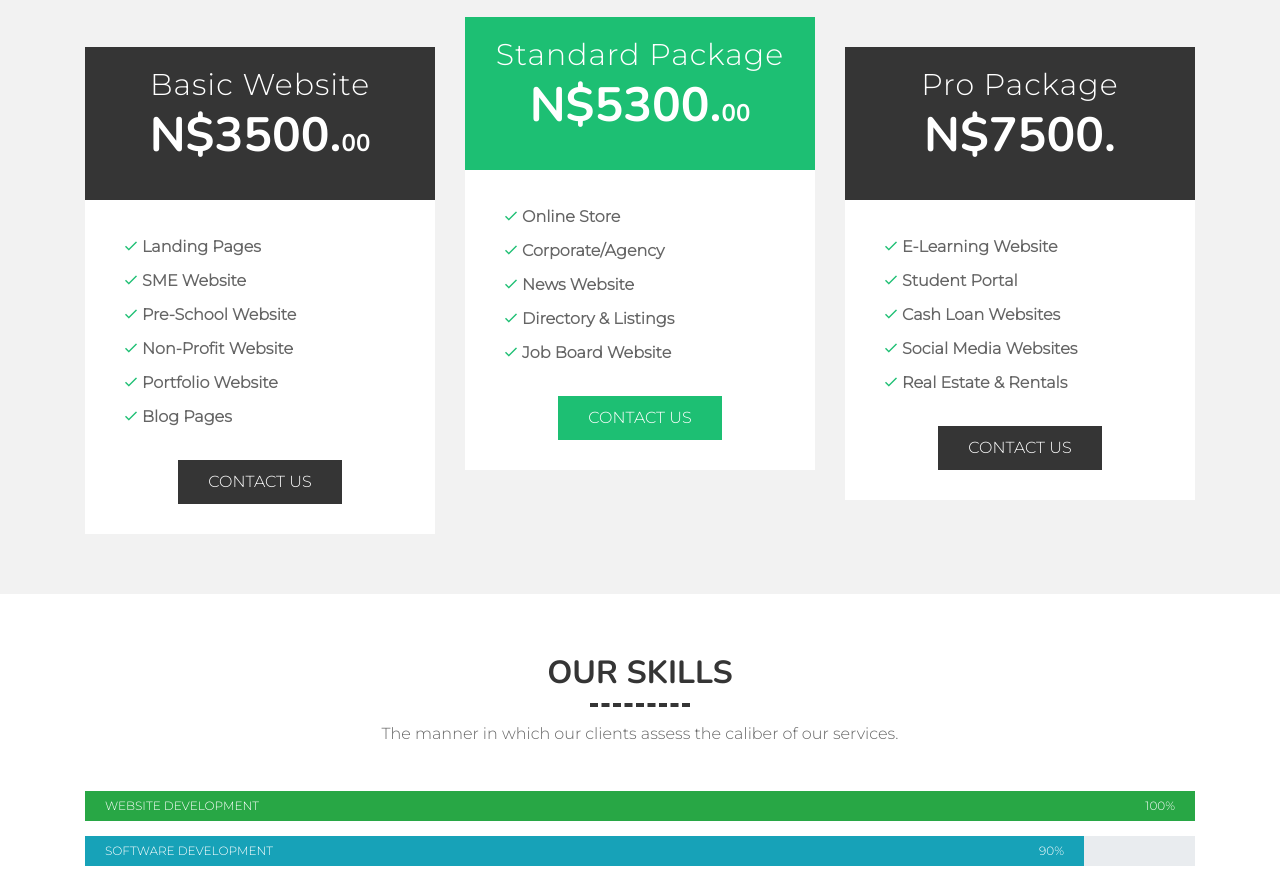
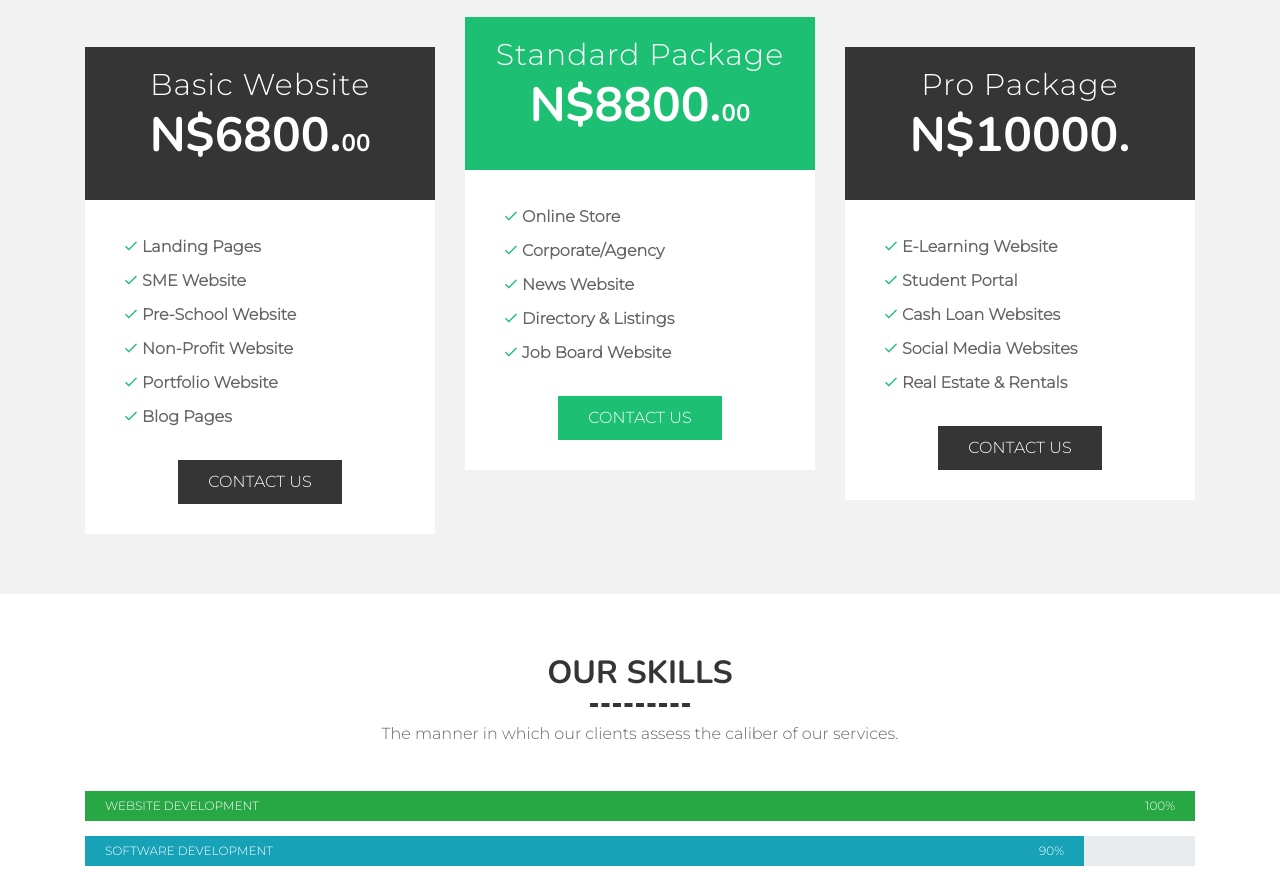
Before and after one commit to CelestineIT/.com, a plain HTML site: page index.html in a window 1280 px wide. Shown: the part 3789-4663 px from the top of the page. Drawn offline with nearby package versions, Linux system fonts and the light colour scheme.

Commit message:
Update index.html

```diff
--- a/index.html
+++ b/index.html
@@ -296,7 +296,7 @@
                         <div class="price-content">
                             <div class="price-plan">
                                 <p class="price-title">Basic Website</p>
-                                <h2 class="price-amount">N$3500.<span>00</span></h2>
+                                <h2 class="price-amount">N$6800.<span>00</span></h2>
                                 <p class="price-date"></p>
                             </div>
                             <ul class="price-details">
@@ -314,7 +314,7 @@
                         <div class="price-content features-price">
                             <div class="price-plan">
                                 <p class="price-title">Standard Package</p>
-                                <h2 class="price-amount">N$5300.<span>00</span></h2>
+                                <h2 class="price-amount">N$8800.<span>00</span></h2>
                                 <p class="price-date"></p>
                             </div>
                             <ul class="price-details">
@@ -332,7 +332,7 @@
                         <div class="price-content">
                             <div class="price-plan">
                                 <p class="price-title">Pro Package</p>
-                                <h2 class="price-amount">N$7500.<span></span></h2>
+                                <h2 class="price-amount">N$10000.<span></span></h2>
                                 <p class="price-date"></p>
                             </div>
                             <ul class="price-details">
```
